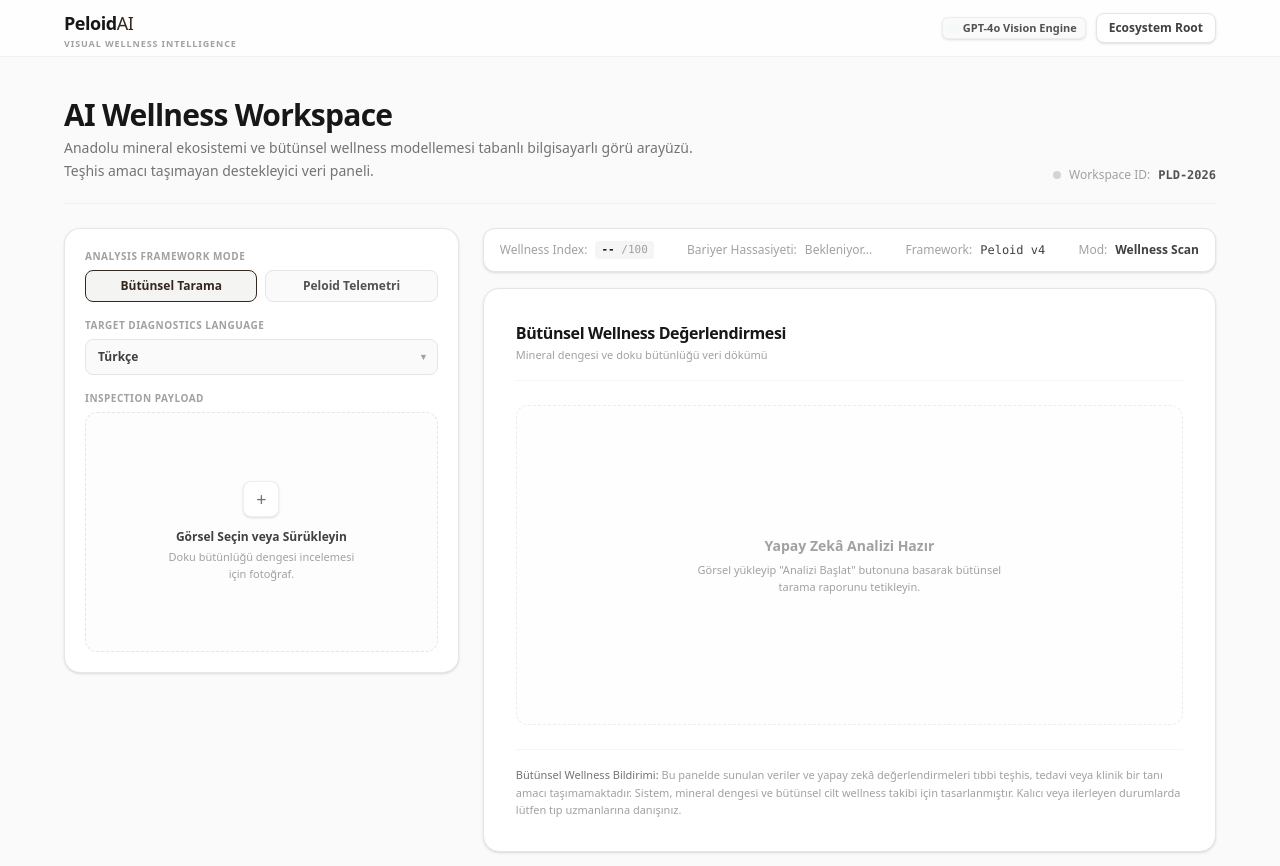
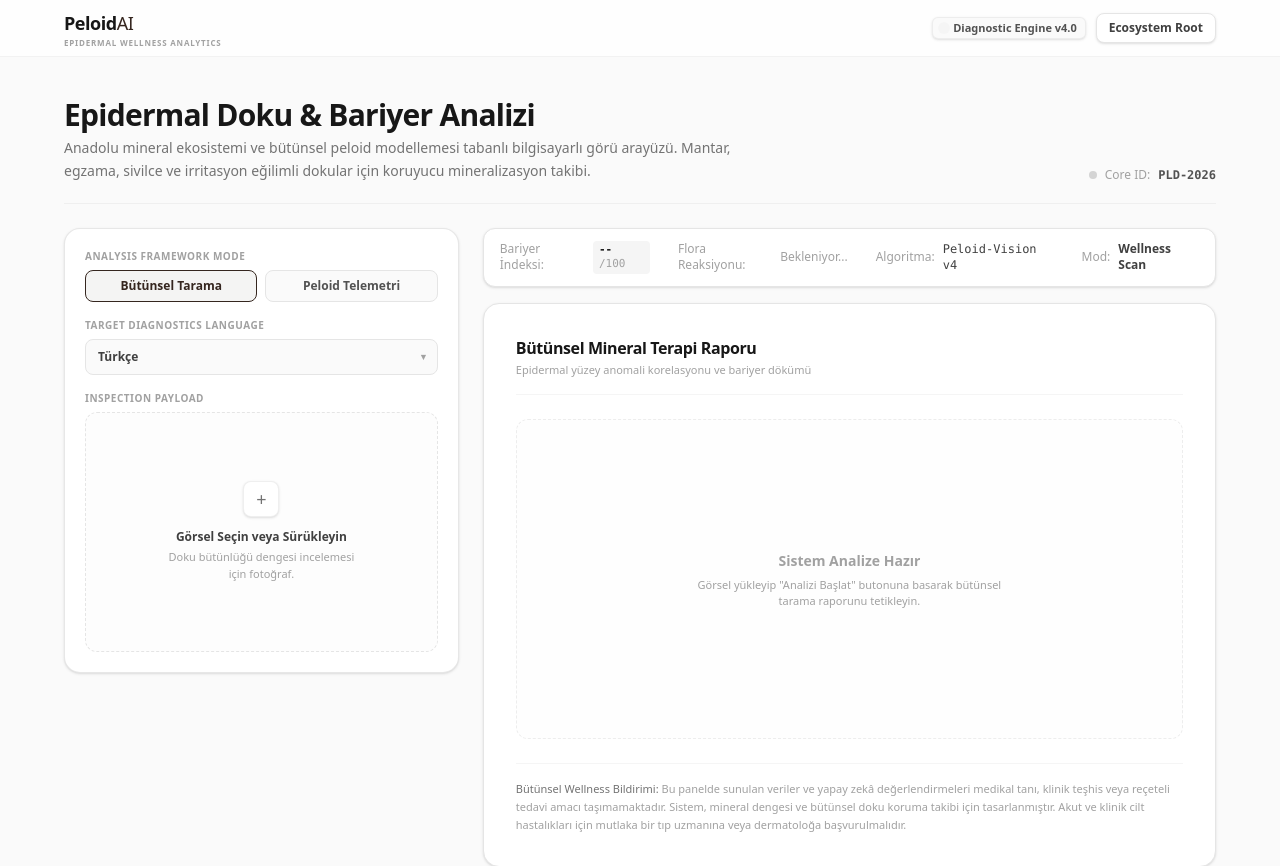
Before and after one commit to sedatbalun1/skin-peloidtherapy, a Next.js app: page / in a window 1280 px wide. Shown: the top 866 px of the page. Built offline with nearby package versions, Linux system fonts and the light colour scheme.

Commit message:
PeloidAI Enterprise UX V17 - Visual Scanner and Branding Update

```diff
--- a/app/page.tsx
+++ b/app/page.tsx
@@ -7,6 +7,7 @@ interface Resource {
   title: string
   desc: string
   url: string
+  badge?: string
 }
 
 export default function HomePage() {
@@ -54,13 +55,13 @@ export default function HomePage() {
     reader.readAsDataURL(file)
   }
 
-  // Visual simulation for professional telemetry tracking
   const runLoadingSteps = () => {
     const steps = [
-      'Görsel spektrum taranıyor...',
-      'Epidermal katman bütünlüğü ölçülüyor...',
-      'Doku irritasyon ve nem indeksi hesaplanıyor...',
-      'Peloid & Mineral korelasyon matrisi sentezleniyor...'
+      'Görsel spektrum anomalileri taranıyor...',
+      'Epidermal katman bütünlüğü ve mikrobiyom dengesi ölçülüyor...',
+      'Doku irritasyon, deskuamasyon ve nem kaybı indeksi hesaplanıyor...',
+      'Peloid & Aktif Bentonit korelasyon matrisi sentezleniyor...',
+      'Destekleyici mineral terapi protokolü yapılandırılıyor...'
     ]
     let currentStep = 0
     setLoadingStep(steps[0])
@@ -72,7 +73,7 @@ export default function HomePage() {
       } else {
         clearInterval(interval)
       }
-    }, 2500)
+    }, 2200)
 
     return interval
   }
@@ -105,8 +106,6 @@ export default function HomePage() {
       const data = await response.json()
       const aiResponse = data.result || 'Analiz sonucu alınamadı.'
       setResult(aiResponse)
-
-      // Smart conversion trigger: dynamically filter target store recommendation based on AI textual match
       generateSmartRecommendations(aiResponse)
 
     } catch (error) {
@@ -125,27 +124,26 @@ export default function HomePage() {
 
     if (lowerText.includes('mantar') || lowerText.includes('fungal')) {
       if (lowerText.includes('tırnak') || lowerText.includes('nail')) {
-        recommendations.push({ title: 'Zamavil Tırnak Kürü', desc: 'Tırnak Yüzeyi Termal Su ve Çamur Özü Seti', url: 'https://www.zamavil.com/product/tirnak-mantari-icin-termal-kur-sucamurtermal-ozu-seti-2ld3w-hubme-waxuq' })
-      } else if (lowerText.includes('kasık') || lowerText.includes('groin')) {
-        recommendations.push({ title: 'Zamavil Kasık Protokolü', desc: 'Hassas Bölge Bariyer Dengeleyici Terapi', url: 'https://www.zamavil.com/category/Kask-Mantar-JkMqb' })
+        recommendations.push({ title: 'Zamavil Tırnak Kürü', desc: 'Tırnak Matrisi Yoğun Termal Su & Çamur Özü Protokolü', url: 'https://www.zamavil.com/product/tirnak-mantari-icin-termal-kur-sucamurtermal-ozu-seti-2ld3w-hubme-waxuq', badge: 'Tırnak Florası' })
+      } else if (lowerText.includes('kasık') || lowerText.includes('groin') || lowerText.includes('vajinal')) {
+        recommendations.push({ title: 'Zamavil İntim/Kasık Protokolü', desc: 'Hassas Bölge Florası Bariyer Dengeleyici Mineral Terapi', url: 'https://www.zamavil.com/category/Kask-Mantar-JkMqb', badge: 'Hassas Flora' })
       } else {
-        recommendations.push({ title: 'Zamavil Termal Mantar Serisi', desc: 'Yüzeyel İrritasyon Karşıtı Mineral Çözüm', url: 'https://www.zamavil.com/category/mantar' })
+        recommendations.push({ title: 'Zamavil Termal Mantar Serisi', desc: 'Yüzeyel İrritasyon Karşıtı Aktif Hidrotermal Çözüm', url: 'https://www.zamavil.com/category/mantar', badge: 'Doku Florası' })
       }
     }
 
-    if (lowerText.includes('egzama') || lowerText.includes('eczema') || lowerText.includes('pul') || lowerText.includes('dökülme')) {
-      recommendations.push({ title: 'Zamavil Egzama Protokolü', desc: 'Yoğun Yoğun Nemlendirici ve Bariyer Koruyucu Set', url: 'https://www.zamavil.com/category/egzama' })
+    if (lowerText.includes('egzama') || lowerText.includes('eczema') || lowerText.includes('pul') || lowerText.includes('dökülme') || lowerText.includes('irritasyon')) {
+      recommendations.push({ title: 'Zamavil Egzama Protokolü', desc: 'Atopik ve Kuru Dokular İçin Yoğun Mineral Bariyer Koruyucu Set', url: 'https://www.zamavil.com/category/egzama', badge: 'Bariyer Onarım' })
     }
 
-    if (lowerText.includes('akne') || lowerText.includes('acne') || lowerText.includes('gözenek') || lowerText.includes('yağlanma')) {
-      recommendations.push({ title: 'Dr. Bentonit Mermer Maskesi', desc: 'Derin Gözenek Arındırıcı Medikal Kil Maskesi', url: 'https://www.drbentonit.com/category/mermer-maskesi-qlhvj' })
+    if (lowerText.includes('akne') || lowerText.includes('acne') || lowerText.includes('sivilce') || lowerText.includes('yağlanma') || lowerText.includes('sebum')) {
+      recommendations.push({ title: 'Dr. Bentonit Mermer Maskesi', desc: 'Sebum Dengeleyici ve Gözenek Arındırıcı Saf Bentonit Kil Maskesi', url: 'https://www.drbentonit.com/category/mermer-maskesi-qlhvj', badge: 'Sebum Kontrol' })
     }
 
-    // Default safe clinical recommendations if no strong match occurs
     if (recommendations.length === 0) {
       recommendations.push(
-        { title: 'Peloid Türkiye', desc: 'Sertifikalı Doğal Termal Peloid Çamuru', url: 'https://www.peloid.com.tr/' },
-        { title: 'Dr. Bentonit Kil Bakımı', desc: 'Bütünsel Saf Bentonit Skincare Minerali', url: 'https://www.drbentonit.com/' }
+        { title: 'Peloid Türkiye Protokolü', desc: 'Sertifikalı Doğal Termal Çamur ile Hücre Homeostasisi Support', url: 'https://www.peloid.com.tr/', badge: 'Genel Wellness' },
+        { title: 'Dr. Bentonit Saf Kil Bakımı', desc: 'Bütünsel Saf Bentonit Skincare Mineral Desteği', url: 'https://www.drbentonit.com/', badge: 'Detoksifikasyon' }
       )
     }
 
@@ -161,10 +159,9 @@ export default function HomePage() {
   return (
     <main className="min-h-screen bg-[#FAFAFA] text-neutral-800 antialiased font-sans selection:bg-neutral-200/60">
 
-      {/* GLOBAL PROGRESS LINEAR ANIMATION */}
       {loading && (
         <div className="fixed top-0 left-0 right-0 h-[2px] bg-neutral-100 z-[60] overflow-hidden">
-          <div className="h-full bg-[#35261F] animate-pulse w-full origin-left scale-x-[0.6] transition-transform duration-[20000ms]" />
+          <div className="h-full bg-[#35261F] animate-pulse w-full origin-left scale-x-[0.6]" />
         </div>
       )}
 
@@ -172,22 +169,21 @@ export default function HomePage() {
       <header className="sticky top-0 z-50 border-b border-neutral-200/50 bg-white/75 backdrop-blur-md">
         <div className="max-w-[1200px] mx-auto px-4 sm:px-6 h-14 flex items-center justify-between">
 
-          {/* FIXED INTERNAL ACTION: RESET APPLICATION INSTEAD OF EXTERNAL LINK */}
           <button onClick={clearImage} className="flex items-center gap-2 group text-left outline-none">
             <div className="leading-none">
               <span className="text-lg font-black tracking-tight text-neutral-900 group-hover:text-neutral-700 transition-colors">
                 Peloid<span className="text-[#35261F] font-medium">AI</span>
               </span>
-              <span className="block text-[9px] uppercase tracking-[0.2em] text-neutral-400 font-bold mt-0.5 tracking-widest">
-                Visual Wellness Intelligence
+              <span className="block text-[8px] uppercase tracking-[0.22em] text-neutral-400 font-bold mt-0.5 tracking-widest">
+                Epidermal Wellness Analytics
               </span>
             </div>
           </button>
 
           <div className="flex items-center gap-2.5">
             <span className="inline-flex items-center gap-1.5 rounded-md bg-neutral-50 px-2 py-0.5 text-[11px] font-semibold text-neutral-600 border border-neutral-200/60 shadow-sm">
-              <span className="h-1.5 w-1.5 rounded-full bg-emerald-500 animate-ping" />
-              GPT-4o Vision Engine
+              <span className="h-1.5 w-1.5 rounded-full bg-neutral-800 animate-ping" />
+              Diagnostic Engine v4.0
             </span>
             <a
               href="https://peloidtherapy.com"
@@ -202,21 +198,21 @@ export default function HomePage() {
         </div>
       </header>
 
-      {/* MASTER CONTAINER */}
+      {/* MAIN CONTAINER */}
       <section className="max-w-[1200px] mx-auto px-4 sm:px-6 py-8 md:py-10">
 
         <div className="border-b border-neutral-200/50 pb-5 mb-6 flex flex-col md:flex-row md:items-end md:justify-between gap-4">
           <div>
             <h2 className="text-2xl sm:text-3xl tracking-tight font-semibold text-neutral-900">
-              AI Wellness Workspace
+              Epidermal Doku & Bariyer Analizi
             </h2>
             <p className="mt-1 text-xs sm:text-sm text-neutral-500 max-w-2xl leading-relaxed">
-              Anadolu mineral ekosistemi ve bütünsel wellness modellemesi tabanlı bilgisayarlı görü arayüzü. Teşhis amacı taşımayan destekleyici veri paneli.
+              Anadolu mineral ekosistemi ve bütünsel peloid modellemesi tabanlı bilgisayarlı görü arayüzü. Mantar, egzama, sivilce ve irritasyon eğilimli dokular için koruyucu mineralizasyon takibi.
             </p>
           </div>
           <div className="flex items-center gap-2 text-xs text-neutral-400 font-medium">
             <span className="h-2 w-2 rounded-full bg-neutral-300" />
-            Workspace ID: <span className="font-mono text-neutral-600 font-semibold">PLD-2026</span>
+            Core ID: <span className="font-mono text-neutral-600 font-semibold">PLD-2026</span>
           </div>
         </div>
 
@@ -313,12 +309,29 @@ export default function HomePage() {
                   </div>
                 ) : (
                   <div className="space-y-3">
-                    <div className="overflow-hidden rounded-xl border border-neutral-200 bg-neutral-950 h-[240px] flex items-center justify-center p-2 relative">
+
+                    {/* PRO VISUAL SCANNER PIPELINE - WITH LASER AND BLUR SIMULATION */}
+                    <div className="overflow-hidden rounded-xl border border-neutral-200 bg-neutral-950 h-[240px] flex items-center justify-center p-2 relative group">
                       <img
                         src={preview}
                         alt="Workspace Preview Pipeline"
-                        className="w-full h-full object-contain"
+                        className={`w-full h-full object-contain transition-all duration-700 ${
+                          loading ? 'blur-md opacity-40 scale-105 animate-pulse' : 'blur-0 opacity-100'
+                        }`}
                       />
+
+                      {/* TRAMA LAZER ÇİZGİSİ */}
+                      {loading && (
+                        <div className="absolute top-0 left-0 right-0 h-[2px] bg-neutral-400 shadow-[0_0_12px_rgba(25miss,255,255,1)] animate-[bounce_2s_infinite]" />
+                      )}
+
+                      {loading && (
+                        <div className="absolute inset-0 bg-neutral-950/10 flex items-center justify-center">
+                          <span className="text-[10px] font-mono tracking-widest text-white uppercase bg-black/60 px-2 py-1 rounded backdrop-blur-sm animate-pulse">
+                            Katmanlar Taranıyor
+                          </span>
+                        </div>
+                      )}
                     </div>
 
                     <div className="grid grid-cols-3 gap-2">
@@ -335,7 +348,7 @@ export default function HomePage() {
                         disabled={loading}
                         className="col-span-2 h-9 rounded-lg bg-[#35261F] text-white text-xs font-semibold shadow-sm hover:opacity-95 transition disabled:opacity-40 flex items-center justify-center gap-1.5"
                       >
-                        {loading ? 'İşleniyor...' : 'Analizi Başlat'}
+                        {loading ? 'Sentezleniyor...' : 'Analizi Başlat'}
                       </button>
                     </div>
                   </div>
@@ -353,17 +366,17 @@ export default function HomePage() {
               <div className="grid grid-cols-2 sm:flex sm:items-center sm:justify-between gap-3 text-xs">
 
                 <div className="flex items-center gap-2">
-                  <span className="text-neutral-400 font-medium">Wellness Index:</span>
+                  <span className="text-neutral-400 font-medium">Bariyer İndeksi:</span>
                   <span className="font-semibold text-neutral-900 bg-neutral-100 px-1.5 py-0.5 rounded text-[11px] font-mono">
                     {result ? '78' : '--'} <span className="text-neutral-400 font-normal">/100</span>
                   </span>
                 </div>
 
                 <div className="flex items-center gap-2 border-none sm:border-l sm:border-neutral-200 sm:pl-4">
-                  <span className="text-neutral-400 font-medium">Bariyer Hassasiyeti:</span>
+                  <span className="text-neutral-400 font-medium">Flora Reaksiyonu:</span>
                   {result ? (
                     <span className="font-semibold text-amber-800 bg-amber-50 border border-amber-200/50 px-1.5 py-0.5 rounded text-[11px]">
-                      Orta Seviye
+                      Hassas / Reaktif
                     </span>
                   ) : (
                     <span className="font-medium text-neutral-400">{loading ? 'Hesaplanıyor...' : 'Bekleniyor...'}</span>
@@ -371,8 +384,8 @@ export default function HomePage() {
                 </div>
 
                 <div className="flex items-center gap-2 border-none sm:border-l sm:border-neutral-200 sm:pl-4">
-                  <span className="text-neutral-400 font-medium">Framework:</span>
-                  <span className="font-medium text-neutral-700 font-mono">Peloid v4</span>
+                  <span className="text-neutral-400 font-medium">Algoritma:</span>
+                  <span className="font-medium text-neutral-700 font-mono">Peloid-Vision v4</span>
                 </div>
 
                 <div className="flex items-center gap-2 border-none sm:border-l sm:border-neutral-200 sm:pl-4">
@@ -390,10 +403,10 @@ export default function HomePage() {
                 <div className="flex items-center justify-between border-b border-neutral-100 pb-4 mb-6">
                   <div>
                     <h3 className="text-sm sm:text-base font-semibold text-neutral-900 tracking-tight">
-                      Bütünsel Wellness Değerlendirmesi
+                      Bütünsel Mineral Terapi Raporu
                     </h3>
                     <p className="text-[11px] text-neutral-400 mt-0.5 font-normal">
-                      Mineral dengesi ve doku bütünlüğü veri dökümü
+                      Epidermal yüzey anomali korelasyonu ve bariyer dökümü
                     </p>
                   </div>
 
@@ -408,16 +421,16 @@ export default function HomePage() {
                 </div>
 
                 {result ? (
-                  <div className="prose prose-neutral prose-sm max-w-none prose-headings:font-semibold prose-headings:text-neutral-900 prose-headings:tracking-tight prose-p:text-neutral-600 prose-p:leading-relaxed prose-li:text-neutral-600 animate-[fadeIn_0.3s_ease-out]">
+                  <div className="prose prose-neutral prose-sm max-w-none prose-headings:font-semibold prose-headings:text-neutral-900 prose-headings:tracking-tight prose-p:text-neutral-600 prose-p:leading-relaxed prose-li:text-neutral-600">
                     <ReactMarkdown>{result}</ReactMarkdown>
                   </div>
                 ) : (
                   <div className="h-80 flex flex-col items-center justify-center text-center p-4 border border-dashed border-neutral-200/70 rounded-xl bg-neutral-50/20">
                     <span className="text-neutral-400 text-xs sm:text-sm font-semibold h-6 flex items-center justify-center">
-                      {loading ? loadingStep : 'Yapay Zekâ Analizi Hazır'}
+                      {loading ? loadingStep : 'Sistem Analize Hazır'}
                     </span>
                     <p className="text-[11px] text-neutral-400 max-w-xs mt-1 leading-normal font-normal">
-                      {loading ? 'Yapay zekâ görsel katmanları analiz ediyor, lütfen arayüzü yenilemeyiniz.' : 'Görsel yükleyip "Analizi Başlat" butonuna basarak bütünsel tarama raporunu tetikleyin.'}
+                      {loading ? 'Yapay zekâ epidermal matrisi analiz ediyor, lütfen arayüzü yenilemeyiniz.' : 'Görsel yükleyip "Analizi Başlat" butonuna basarak bütünsel tarama raporunu tetikleyin.'}
                     </p>
                   </div>
                 )}
@@ -425,7 +438,7 @@ export default function HomePage() {
 
               {/* COMPLIANCE DISCLAIMER */}
               <div className="border-t border-neutral-100 pt-4 text-[11px] text-neutral-400 leading-relaxed font-normal">
-                <strong className="text-neutral-500 font-medium">Bütünsel Wellness Bildirimi:</strong> Bu panelde sunulan veriler ve yapay zekâ değerlendirmeleri tıbbi teşhis, tedavi veya klinik bir tanı amacı taşımamaktadır. Sistem, mineral dengesi ve bütünsel cilt wellness takibi için tasarlanmıştır. Kalıcı veya ilerleyen durumlarda lütfen tıp uzmanlarına danışınız.
+                <strong className="text-neutral-500 font-medium">Bütünsel Wellness Bildirimi:</strong> Bu panelde sunulan veriler ve yapay zekâ değerlendirmeleri medikal tanı, klinik teşhis veya reçeteli tedavi amacı taşımamaktadır. Sistem, mineral dengesi ve bütünsel doku koruma takibi için tasarlanmıştır. Akut ve klinik cilt hastalıkları için mutlaka bir tıp uzmanına veya dermatoloğa başvurulmalıdır.
               </div>
 
             </div>
@@ -437,7 +450,7 @@ export default function HomePage() {
         {/* RESOURCE NODES SECTION */}
         <div className="mt-12 border-t border-neutral-200/60 pt-6">
           <h4 className="text-[10px] uppercase tracking-wider text-neutral-400 font-bold mb-3.5 tracking-widest">
-            {dynamicResources.length > 0 ? '🎯 Sizin İçin Önerilen Noktasal Terapi Ürünleri' : 'Önerilen Mineral Terapi Protokolleri & Kaynaklar'}
+            {dynamicResources.length > 0 ? '🎯 Doku Durumunuza Göre Önerilen Mineral Terapi Protokolleri' : 'Önerilen Mineral Terapi Protokolleri & Kaynaklar'}
           </h4>
 
           <div className="grid grid-cols-1 sm:grid-cols-2 md:grid-cols-4 gap-3">
@@ -452,15 +465,17 @@ export default function HomePage() {
                 href={resource.url}
                 target="_blank"
                 rel="noopener noreferrer"
-                className="group block rounded-xl border border-neutral-200 bg-white p-3.5 hover:border-neutral-300 transition-all hover:shadow-sm active:scale-[0.99] animate-[fadeIn_0.2s_ease-out]"
+                className="group block rounded-xl border border-neutral-200 bg-white p-3.5 hover:border-neutral-300 transition-all hover:shadow-sm active:scale-[0.99]"
               >
                 <div className="flex items-center justify-between">
                   <span className="text-xs font-semibold text-neutral-800 group-hover:text-neutral-950 transition-colors">
                     {resource.title}
                   </span>
-                  <span className="text-[10px] text-neutral-400 group-hover:text-neutral-600 transition-all transform group-hover:translate-x-0.5 duration-150">
-                    →
-                  </span>
+                  {resource.badge && (
+                    <span className="text-[9px] bg-[#35261F]/5 text-[#35261F] border border-[#35261F]/10 font-medium px-1.5 py-0.5 rounded">
+                      {resource.badge}
+                    </span>
+                  )}
                 </div>
                 <p className="text-[11px] text-neutral-400 mt-0.5 font-normal group-hover:text-neutral-500 transition-colors">
                   {resource.desc}
```
